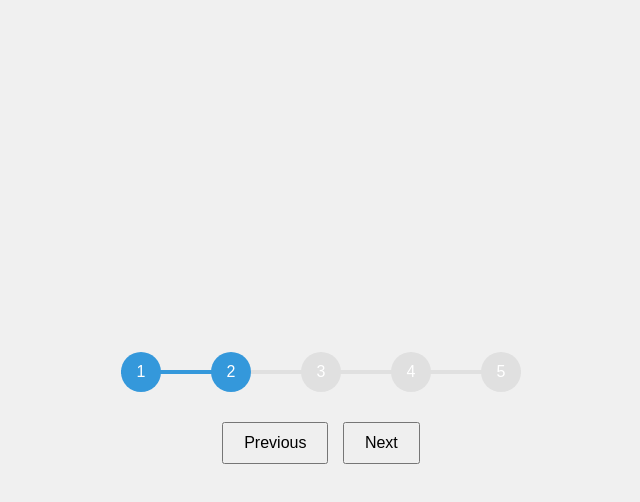
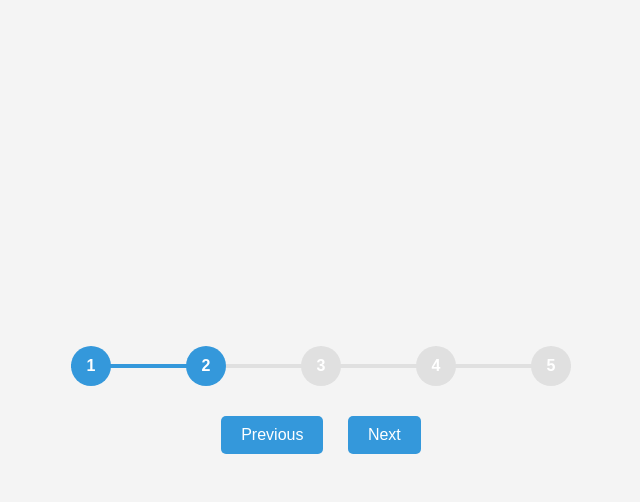
Before and after one commit to acciojob/progress-bar-Harsh-Singh007, a website: page main.html in a window 1280 px wide. Both pictures are taken after a click on the button "Next". Shown: the whole page, without its empty margins (319-959 px from the left). Drawn offline with Linux system fonts and the light colour scheme.

Commit message:
created a submission

```diff
--- a/main.html
+++ b/main.html
@@ -8,30 +8,30 @@
 
 <body>
 	<!-- the entire body must be written by student -->
-	<!DOCTYPE html>
-<html lang="en">
-<head>
-  <meta charset="UTF-8">
-  <title>Interactive Progress Bar</title>
-  <link rel="stylesheet" href="styles.css">
-</head>
+
 <body>
+
   <div class="container">
     <div class="progress-container">
       <div class="progress" id="progress"></div>
+
       <div class="circle active" id="circle-1">1</div>
       <div class="circle" id="circle-2">2</div>
       <div class="circle" id="circle-3">3</div>
       <div class="circle" id="circle-4">4</div>
       <div class="circle" id="circle-5">5</div>
     </div>
-    <button id="prev" disabled>Previous</button>
-    <button id="next">Next</button>
+
+    <div class="buttons">
+      <button id="prev" disabled>Previous</button>
+      <button id="next">Next</button>
+    </div>
   </div>
 
   <script src="script.js"></script>
-</body>
-</html>
+
+
+
 
     <script type="text/javascript" src="./script.js">
 </script>
--- a/script.js
+++ b/script.js
@@ -1,39 +1,38 @@
-//your JS code here. If required.
-const prev = document.getElementById("prev");
-const next = document.getElementById("next");
-const circles = document.querySelectorAll(".circle");
-const progress = document.getElementById("progress");
+const circles = document.querySelectorAll('.circle');
+const progress = document.getElementById('progress');
+const nextBtn = document.getElementById('next');
+const prevBtn = document.getElementById('prev');
 
 let currentStep = 1;
 
-next.addEventListener("click", () => {
+nextBtn.addEventListener('click', () => {
   currentStep++;
   if (currentStep > circles.length) {
     currentStep = circles.length;
   }
-  updateProgress();
+  update();
 });
 
-prev.addEventListener("click", () => {
+prevBtn.addEventListener('click', () => {
   currentStep--;
   if (currentStep < 1) {
     currentStep = 1;
   }
-  updateProgress();
+  update();
 });
 
-function updateProgress() {
+function update() {
   circles.forEach((circle, index) => {
     if (index < currentStep) {
-      circle.classList.add("active");
+      circle.classList.add('active');
     } else {
-      circle.classList.remove("active");
+      circle.classList.remove('active');
     }
   });
 
   const progressPercent = ((currentStep - 1) / (circles.length - 1)) * 100;
-  progress.style.width = `${progressPercent}%`;
+  progress.style.width = progressPercent + '%';
 
-  prev.disabled = currentStep === 1;
-  next.disabled = currentStep === circles.length;
+  prevBtn.disabled = currentStep === 1;
+  nextBtn.disabled = currentStep === circles.length;
 }
--- a/styles.css
+++ b/styles.css
@@ -1,23 +1,24 @@
-/*  your css code here. If applicable */
 body {
-  font-family: sans-serif;
+  font-family: Arial, sans-serif;
+  background: #f4f4f4;
   display: flex;
   justify-content: center;
   align-items: center;
   height: 100vh;
-  background-color: #f0f0f0;
+  margin: 0;
 }
 
 .container {
+  width: 500px;
   text-align: center;
 }
 
 .progress-container {
+  position: relative;
   display: flex;
   justify-content: space-between;
-  position: relative;
   margin-bottom: 30px;
-  width: 400px;
+  width: 100%;
 }
 
 .progress-container::before {
@@ -25,8 +26,8 @@ body {
   position: absolute;
   top: 50%;
   left: 0;
-  right: 0;
   height: 4px;
+  width: 100%;
   background-color: #e0e0e0;
   transform: translateY(-50%);
   z-index: 0;
@@ -41,32 +42,42 @@ body {
   width: 0%;
   transform: translateY(-50%);
   z-index: 1;
-  transition: width 0.3s ease;
+  transition: 0.3s ease;
 }
 
 .circle {
-  background-color: #e0e0e0;
-  color: #fff;
-  border-radius: 50%;
   width: 40px;
   height: 40px;
-  z-index: 2;
+  background-color: #e0e0e0;
+  border-radius: 50%;
+  color: white;
   display: flex;
   justify-content: center;
   align-items: center;
+  z-index: 2;
   position: relative;
-  transition: background-color 0.3s ease, border 0.3s ease;
+  font-weight: bold;
+  transition: background-color 0.3s;
 }
 
 .circle.active {
   background-color: #3498db;
 }
 
+.buttons {
+  margin-top: 20px;
+}
+
 button {
   padding: 10px 20px;
-  margin: 0 5px;
+  margin: 0 10px;
+  border: none;
+  color: white;
+  background-color: #3498db;
   font-size: 16px;
+  border-radius: 5px;
   cursor: pointer;
+  transition: 0.3s;
 }
 
 button:disabled {
```
